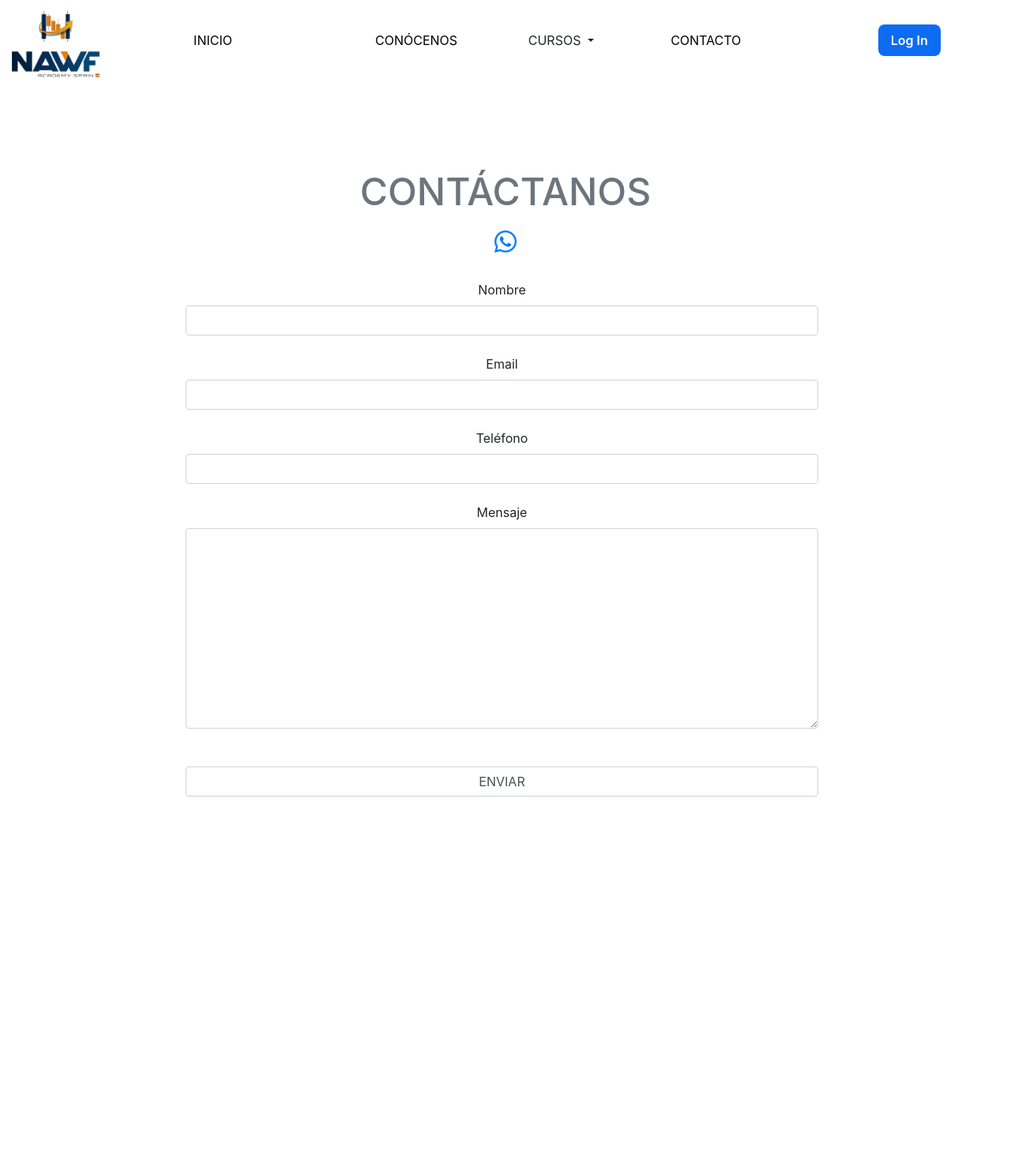
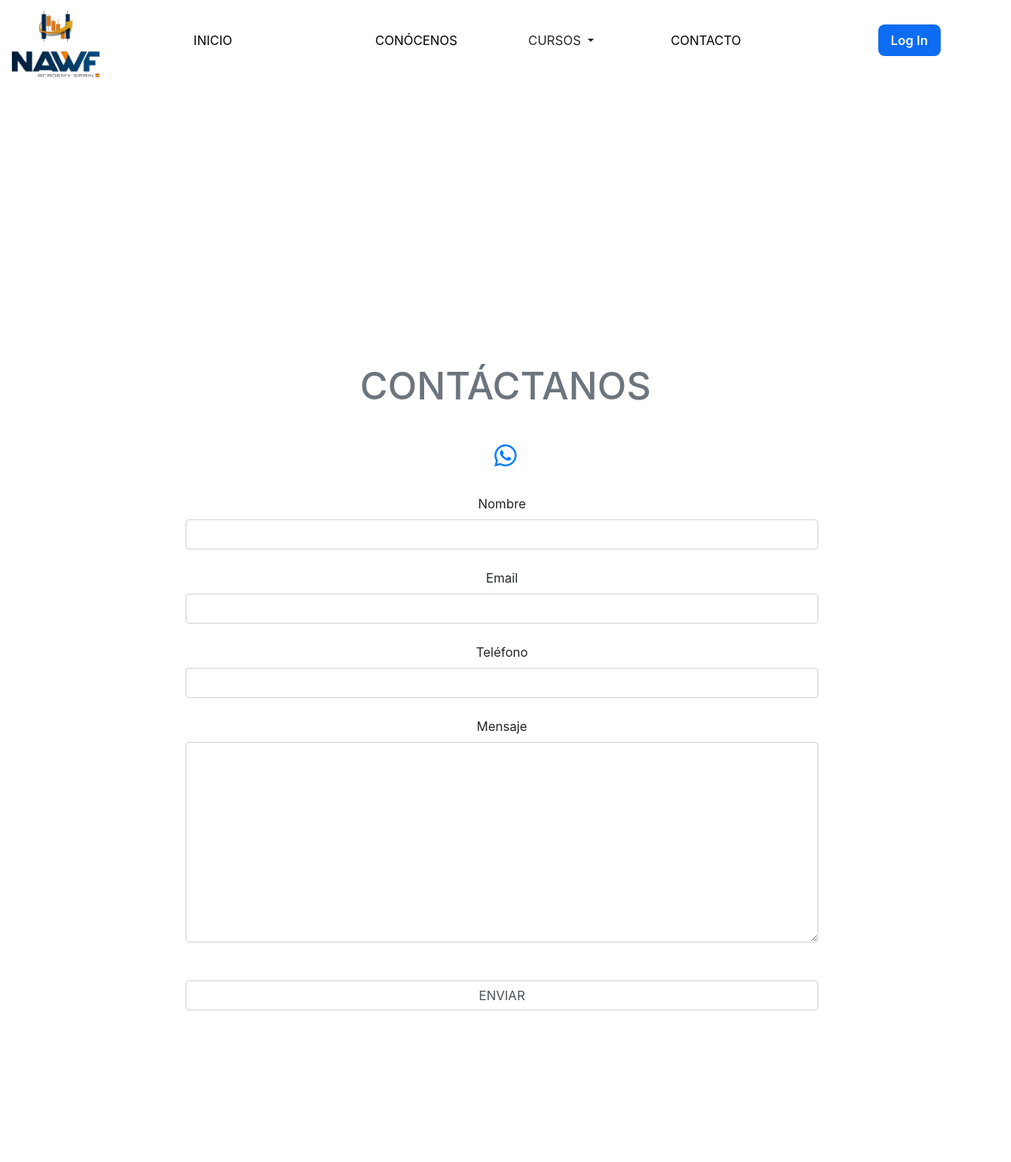
Before and after one commit to kokoyoana/Academia, a Django app: page /contacto/ in a window 1280 px wide. Shown: the whole page at 79% size. Before the commit the page ends 1009 px from the top, so only its background shows below. Run offline with Django 3.2, Linux system fonts and the light colour scheme; some libraries are stand-ins or nearby versions.

Commit message:
padding templates

```diff
--- a/academia/app/static/css/style.css
+++ b/academia/app/static/css/style.css
@@ -395,7 +395,7 @@ text-align: center !important;
 
 
 .page-section {
-  padding: 6rem 0;
+  padding: 12rem 0;
 }
 .page-section .page-section-heading {
   font-size: 2.25rem;
--- a/academia/templates/app/contacto.html
+++ b/academia/templates/app/contacto.html
@@ -3,7 +3,7 @@
 <section class="page-section" id="contact">
    <div class="container">
       <!-- Contact Section Heading-->
-      <h2 class="page-section-heading text-center text-uppercase text-secondary mb-0">Contáctanos</h2>
+      <h2 class="page-section-heading text-center text-uppercase text-secondary mb-0 marginAviso">Contáctanos</h2>
       <!-- Icon Divider-->
       <div class="divider-custom">
          <div class="divider-custom-icon"><a href="https://wa.me/664195674"><i class="fab fa-whatsapp"></i></a></div>
--- a/academia/templates/app/index.html
+++ b/academia/templates/app/index.html
@@ -226,7 +226,7 @@
             <h2 class="page-section-heading text-center text-uppercase text-secondary mb-0">Contáctanos</h2>
             <!-- Icon Divider-->
             <div class="divider-custom">
-                <div class="divider-custom-icon"><i class="fas fa-phone-volume"></i></div>
+         <div class="divider-custom-icon"><a href="https://wa.me/664195674"><i class="fab fa-whatsapp"></i></a></div>
             </div>
             <!-- Contact Section Form-->
             <div class="row">
```
Also changed, not shown: academia/templates/app/quienes.html (line endings or trailing spaces).
